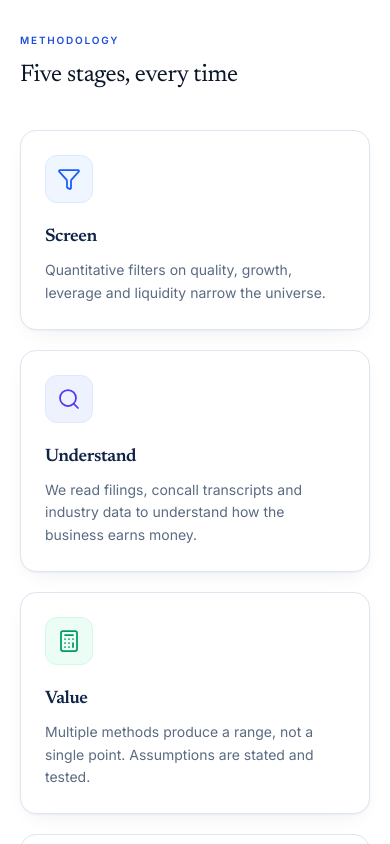
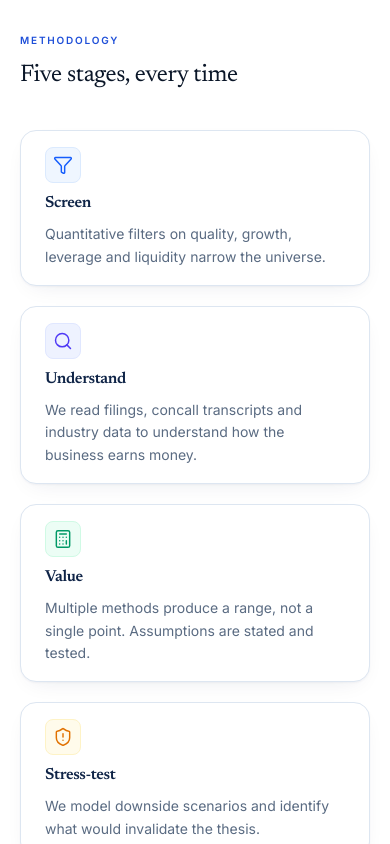
Before and after one commit to dilseresearchlab-git/Advisory, a Next.js app: page /research in a window 390 px wide. Shown: the part 4500-5344 px from the top of the page. Built offline with nearby package versions, Linux system fonts and the light colour scheme.

Commit message:
made the methodology casrds better responsive

```diff
--- a/src/components/pages/research/Methodology.jsx
+++ b/src/components/pages/research/Methodology.jsx
@@ -19,14 +19,14 @@ export default function MethodologySteps({ steps }) {
         return (
           <li
             key={s.step}
-            className="group relative flex flex-col rounded-2xl border border-line bg-white p-6 shadow-soft transition-all duration-300 hover:-translate-y-1 hover:border-royal/30 hover:shadow-lift"
+            className="group relative flex flex-col rounded-2xl border border-line bg-white px-6 py-4 md:p-6 shadow-soft transition-all duration-300 hover:-translate-y-1 hover:border-royal/30 hover:shadow-lift"
           >
             {/* Colored Icon Container replacing the numbers */}
-            <div className={`inline-flex h-12 w-12 items-center justify-center rounded-xl border ${iconTheme} transition-transform duration-300 group-hover:scale-110`}>
-              <StepIcon className="h-6 w-6" strokeWidth={1.75} />
+            <div className={`inline-flex h-9 w-9 sm:h-12 sm:w-12 items-center justify-center rounded-lg sm:rounded-xl border ${iconTheme} transition-transform duration-300 group-hover:scale-110`}>
+              <StepIcon className="h-5 w-5 sm:h-6 sm:w-6" strokeWidth={1.75} />
             </div>
 
-            <h3 className="mt-5 text-lg font-semibold tracking-tight text-navy">
+            <h3 className="mt-2 md:mt-5 text-base sm:text-lg font-semibold tracking-tight text-navy">
               {s.title}
             </h3>
 
```
